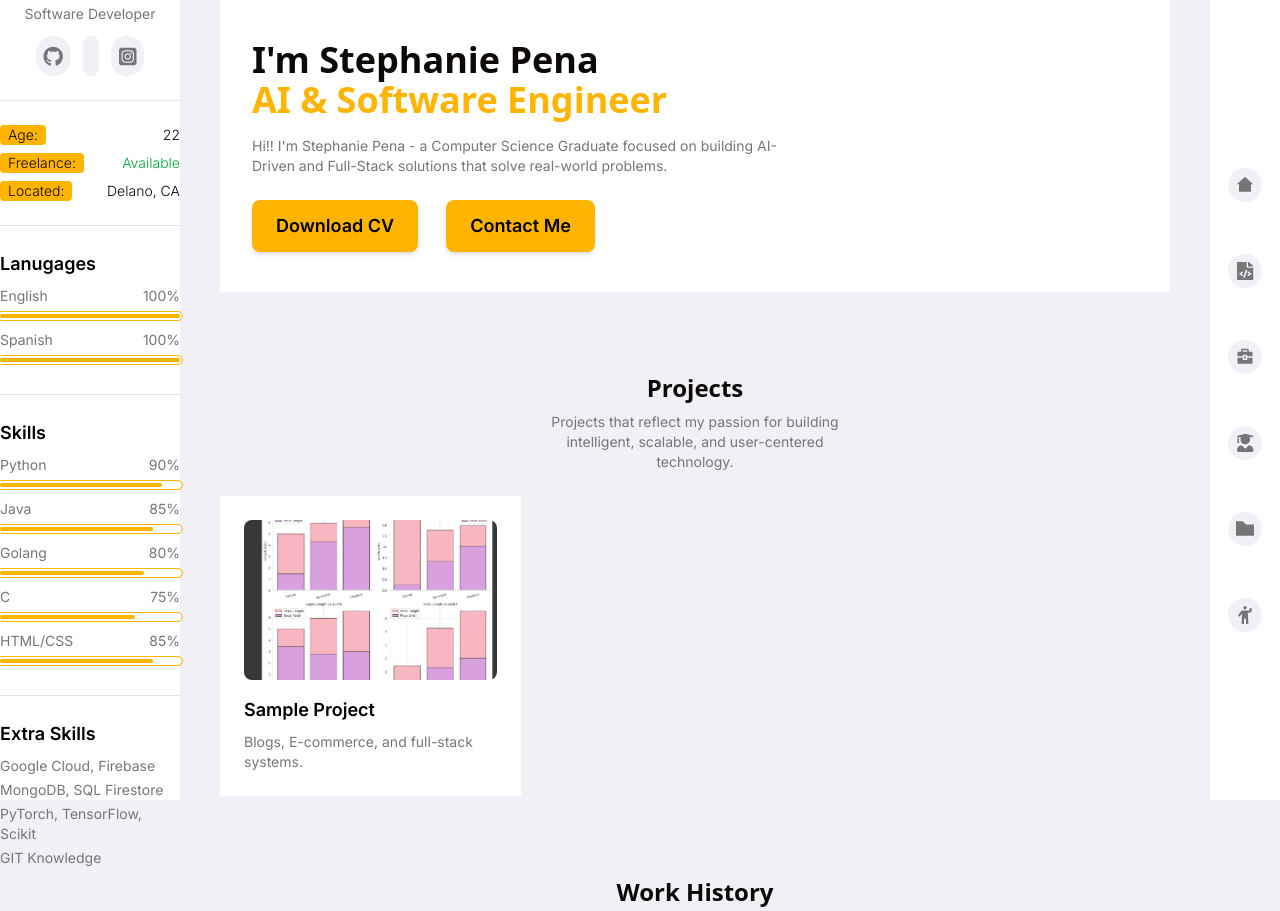
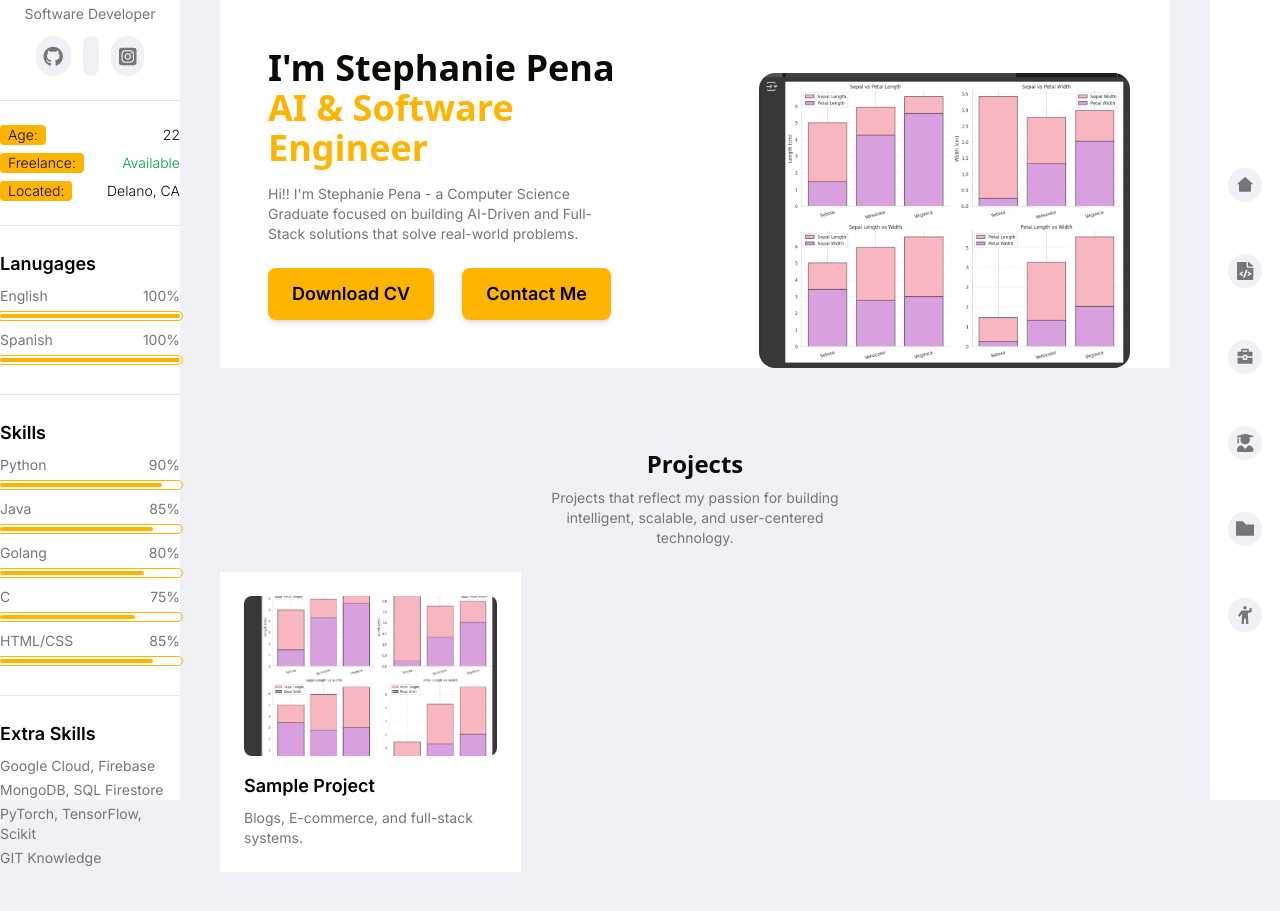
Before and after one commit to Stephh824/Stephh824.github.io, a website: page index.html in a window 1280 px wide. Shown: the top 911 px of the page. Drawn offline with Linux system fonts and the light colour scheme; some icons are missing.

Commit message:
add image placeholder to hero section

```diff
--- a/index.html
+++ b/index.html
@@ -138,21 +138,25 @@
 
     <!-- Scrollable Content -->
     <main class="col-start-3 col-span-9 w-full">
-      <section id="intro" class="bg-white w-full px-8 py-10 h-fit mb-20">
+      <section id="intro" class="bg-white w-full grid grid-cols-2 gap-12 h-fit mb-20">
+        <div class="col-span-1 p-12 flex flex-col justify-center">
           <h1>I'm Stephanie Pena</h1>
           <h1 class="text-luxray mb-4">AI & Software Engineer</h1>
-        <p class="w-3/5">Hi!! I'm Stephanie Pena - a Computer Science Graduate focused on building AI-Driven and Full-Stack
+          <p>Hi!! I'm Stephanie Pena - a Computer Science Graduate focused on building AI-Driven and Full-Stack
             solutions that solve real-world problems.</p>
           <span>
             <button class="mt-6 bg-luxray px-6 py-3 rounded-lg shadow-md">
               <h4>Download CV</h4>
             </button>
-          </span>
-          <span>
             <button class="ml-6 mt-6 bg-luxray px-6 py-3 rounded-lg shadow-md">
               <h4>Contact Me</h4>
             </button>
           </span>
+        </div>
+        <div class="col-start-2 col-span-1 flex px-10 items-end justify-center">
+          <img src="./imgs/sample.png" alt="Stephanie Pena" class="rounded-2xl w-full object-contain">
+        </div>
+
       </section>
 
       <section id="projects" class="mb-20">
```
Also changed, not shown: src/output.css. Lines whose indentation alone changed are shown as unchanged.
